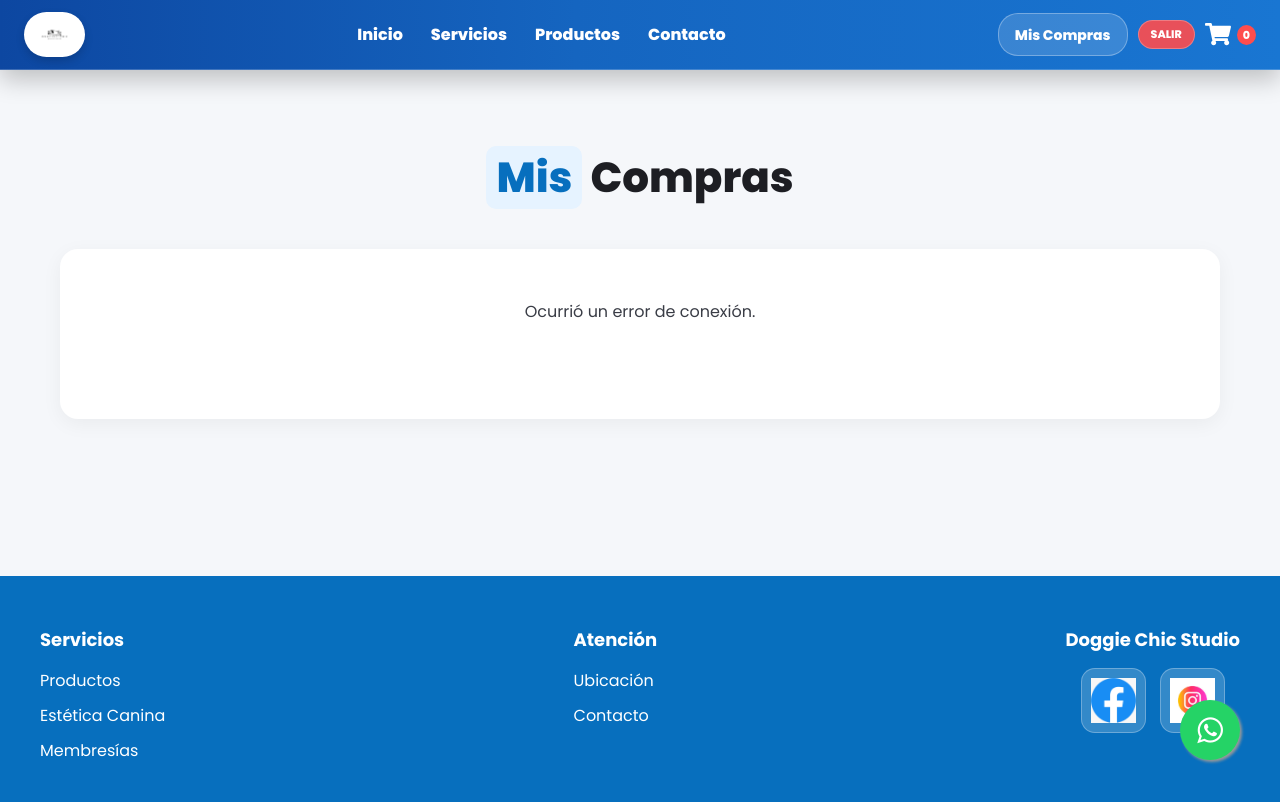
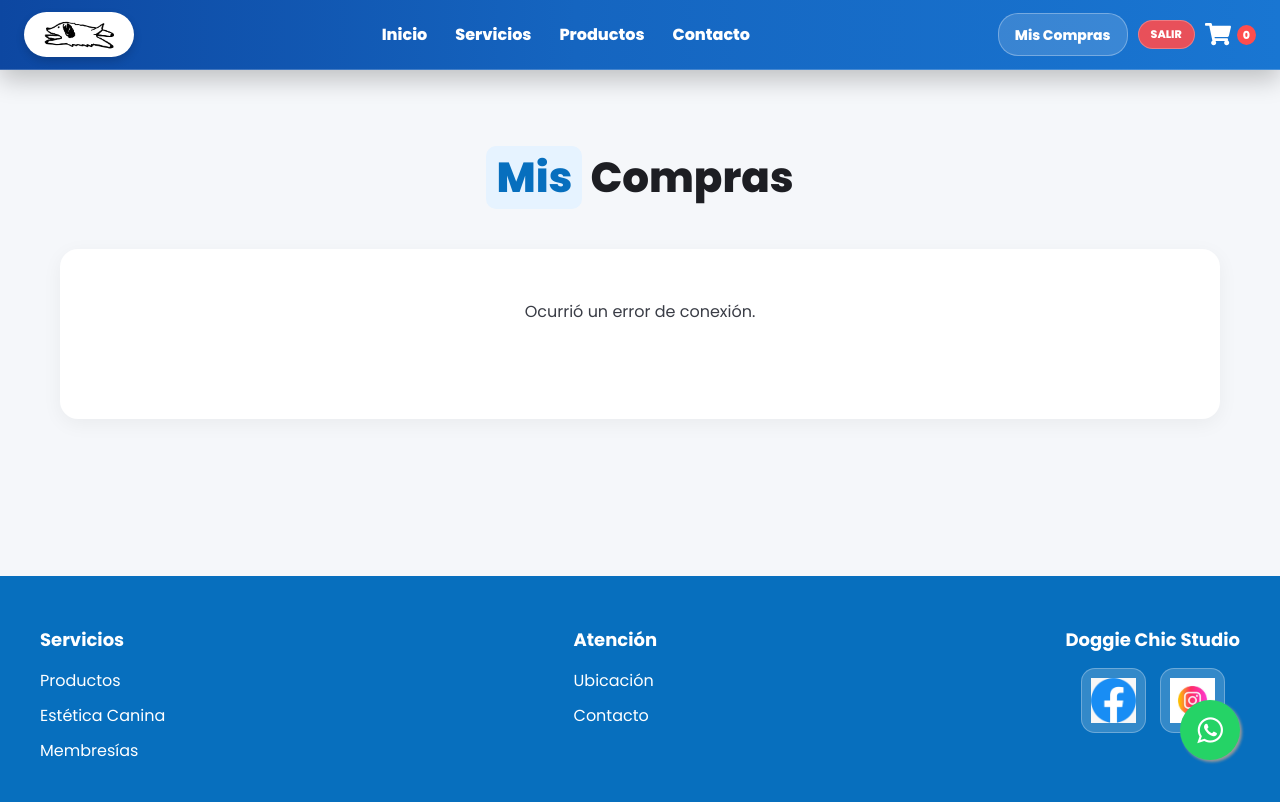
Before and after one commit to mauricioglpz/proyecto-final-kirks, a website: page front-end/cuenta.html in a window 1280 px wide. Drawn offline with Linux system fonts and the light colour scheme; no server answers; sample sign-in values are in the browser's storage.

Commit message:
Update cuenta.html

```diff
--- a/front-end/cuenta.html
+++ b/front-end/cuenta.html
@@ -221,7 +221,7 @@
             </label>
 
             <a href="index.html" class="logo">
-                <img src="img/Logo.png" alt="Logo Doggie Chic Studio" />
+                <img src="img/logo-perro.png" alt="Logo Doggie Chic Studio" />
             </a>
 
             <nav class="navbar">
```
